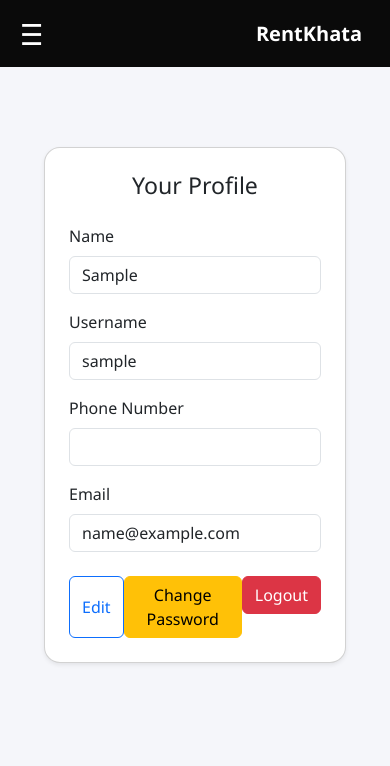
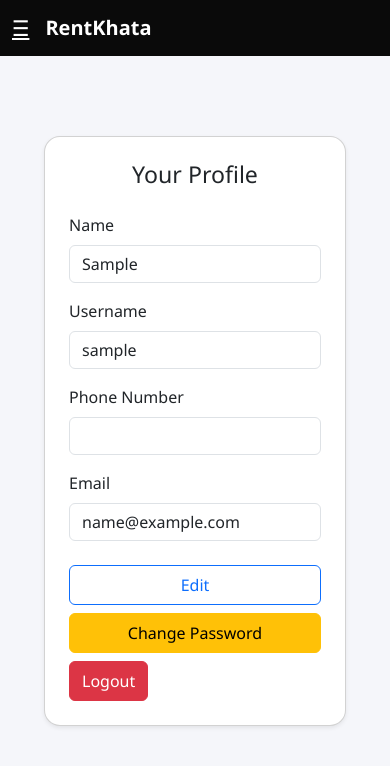
Before and after one commit to Sahil2839/RentKhata_Mobile, a Django app: page /profile/ in a window 390 px wide. Shown: the top 766 px of the page. Run offline with Django 5.2, Linux system fonts and the light colour scheme; the visitor is signed in with stand-in values (Sample User, id 1).

Commit message:
fixed mobile layout

```diff
--- a/templates/accounts/profile.html
+++ b/templates/accounts/profile.html
@@ -3,6 +3,23 @@
 <div class="container mt-5" style="max-width:600px;">
   <div class="card shadow-sm rounded-4 p-4">
     <h3 class="mb-4 text-center">Your Profile</h3>
+
+    <style>
+  /* Make all buttons same height and width */
+  .btn-custom {
+    min-width: 120px;        /* Same width */
+    height: 40px;            /* Same height */
+    display: flex;
+    align-items: center;
+    justify-content: center;
+  }
+
+  @media (max-width: 576px) {
+    .btn-custom {
+      min-width: 100%;       /* Full width on mobile */
+    }
+  }
+</style>
 
     <form method="POST" id="profileForm">
       {% csrf_token %}
@@ -32,16 +49,16 @@
       </div>
 
       <!-- Buttons -->
-      <div class="d-flex justify-content-between mt-4">
-        <button type="button" id="editBtn" class="btn btn-outline-primary">Edit</button>
-        <button type="submit" id="saveBtn" class="btn btn-success" style="display:none;">Save</button>
-        <a href="{% url 'password_change' %}" class="btn btn-warning">Change Password</a>
+      <div class="d-flex flex-wrap gap-2 mt-4">
+        <button type="button" id="editBtn" class="btn btn-outline-primary btn-custom">Edit</button>
+        <button type="submit" id="saveBtn" class="btn btn-success btn-custom" style="display:none;">Save</button>
+        <a href="{% url 'password_change' %}" class="btn btn-warning btn-custom">Change Password</a>
       </form>
       <form method="post" action="{% url 'logout' %}">
         {% csrf_token %}
-        <button type="submit" class="btn btn-danger">Logout</button>
-        </form>
-      </div>
+        <button type="submit" class="btn btn-danger btn-custom">Logout</button>
+      </form>
+    </div>
   </div>
 </div>
 
@@ -60,4 +77,5 @@
     saveBtn.style.display = 'inline-block';
   });
 </script>
+
 {% endblock %}
--- a/templates/base.html
+++ b/templates/base.html
@@ -94,7 +94,7 @@
 </head>
 <body>
   <!-- Navbar -->
-  <nav class="navbar navbar-expand-lg navbar-dark">
+  {% comment %} <nav class="navbar navbar-expand-lg navbar-dark">
     <div class="container-fluid">
       <button id="sidebarToggle" aria-label="Toggle sidebar">☰</button>
       <a class="navbar-brand fw-bold" href="{% url 'home' %}">RentKhata</a>
@@ -115,7 +115,36 @@
         </ul>
       </div>
     </div>
-  </nav>
+  </nav>  {% endcomment %}
+
+  <nav class="navbar navbar-expand-lg navbar-dark">
+  <div class="container-fluid">
+
+    <!-- Left side: menu + brand -->
+    <div class="d-flex align-items-center">
+      <button id="sidebarToggle" aria-label="Toggle sidebar" class="btn btn-link text-white fs-4 m-0 p-0 me-2">☰</button>
+      <a class="navbar-brand fw-bold" href="{% url 'home' %}">RentKhata</a>
+    </div>
+
+    <!-- Right side: collapsible links -->
+    <div class="collapse navbar-collapse" id="navbarNav">
+      <ul class="navbar-nav ms-auto">
+        {% if user.is_authenticated %}
+          <li class="nav-item"><a class="nav-link" href="{% url 'dashboard' %}">Dashboard</a></li>
+          <li class="nav-item">
+            <a class="nav-link" href="{% url 'profile' %}">
+              <i class="bi bi-person-circle fs-5"></i>
+            </a>
+          </li>
+        {% else %}
+          <li class="nav-item"><a class="nav-link" href="{% url 'login' %}">Login</a></li>
+          <li class="nav-item"><a class="nav-link" href="{% url 'signup' %}">Signup</a></li>
+        {% endif %}
+      </ul>
+    </div>
+  </div>
+</nav>
+
 
 
   <!-- Sidebar -->
```
